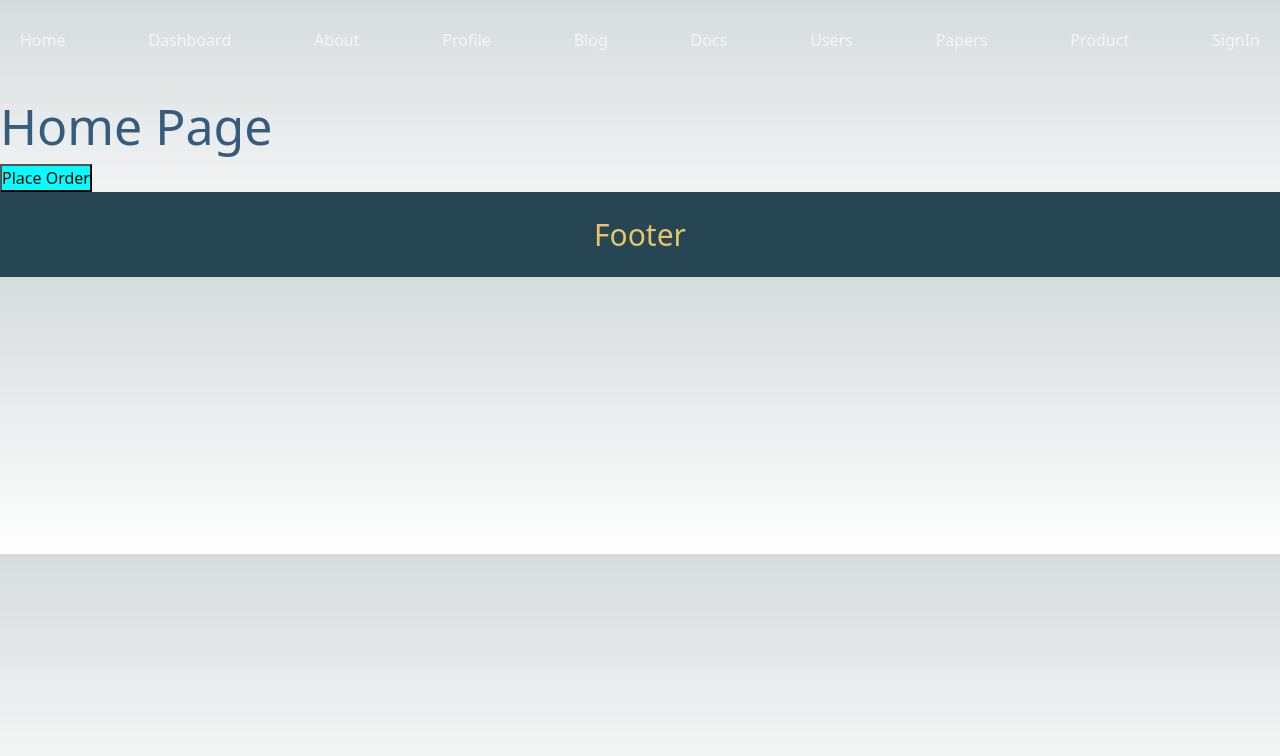
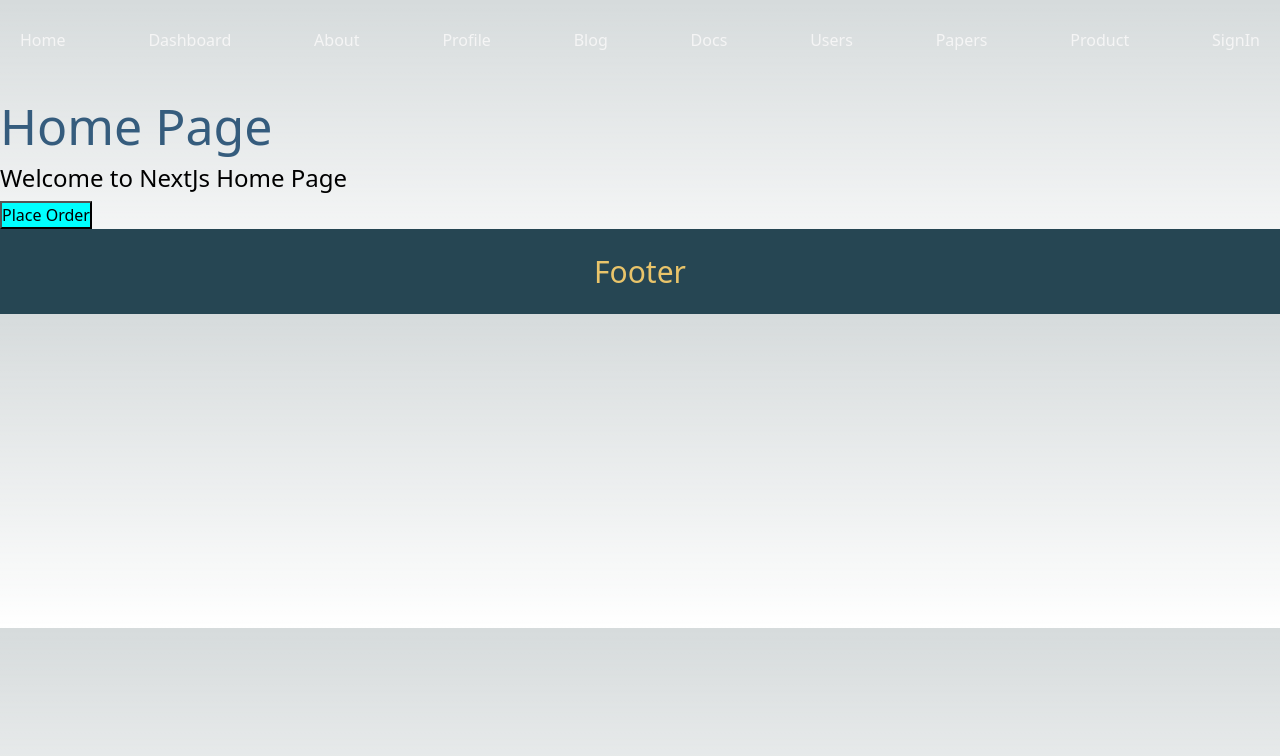
Before and after one commit to Emmanuel-Dominic/nextjs-moment, a Next.js app: page / in a window 1280 px wide. Shown: the top 756 px of the page. Built offline with nearby package versions, Linux system fonts and the light colour scheme; no server answers.

Commit message:
implements next-auth provider with session details

```diff
--- a/pages/_app.js
+++ b/pages/_app.js
@@ -5,6 +5,7 @@ import '../styles/globals.css'
 import '../styles/layout.css'
 import 'bootstrap/dist/css/bootstrap.min.css'
 import { ThemeProvider } from 'styled-components'
+import { Provider } from 'next-auth/client';
 
 const theme = {
     colors: {
@@ -14,11 +15,11 @@ const theme = {
 
 function MyApp({ Component, pageProps }) {
     if (Component.getLayout) {
-        return Component.getLayout(<><Navbar /><Component {...pageProps} /></>)
+        return Component.getLayout(<Provider><Navbar /><Component {...pageProps} /></Provider>)
     }
 
     return (
-        <>
+        <Provider>
             <Head>
                 <title>Learn NextJs</title>
                 <meta name='description' content='Learn NextJs webdevelopment' />
@@ -28,7 +29,7 @@ function MyApp({ Component, pageProps }) {
                 <Component {...pageProps} />
                 <Footer />
             </ThemeProvider>
-        </>)
+        </Provider>)
 }
 
 export default MyApp
--- a/pages/index.js
+++ b/pages/index.js
@@ -1,4 +1,5 @@
 import { useRouter } from "next/router";
+import { useSession } from 'next-auth/client'
 import styled from 'styled-components'
 
 const Title = styled.h1`
@@ -8,7 +9,7 @@ const Title = styled.h1`
 
 function Home() {
     const router = useRouter();
-
+    const [session, loading] = useSession()
     const handleClick = () => {
         router.push('/product');
         // router.replace('/product');
@@ -17,6 +18,7 @@ function Home() {
     return (
     <>
       <Title>Home Page</Title>
+      <h4>{session ? `${session.user.name}, `: ''} Welcome to NextJs Home Page</h4>
       <button onClick={handleClick} style={{color: "black", backgroundColor: "aqua"}}>Place Order</button>
     </>)
 }
```
